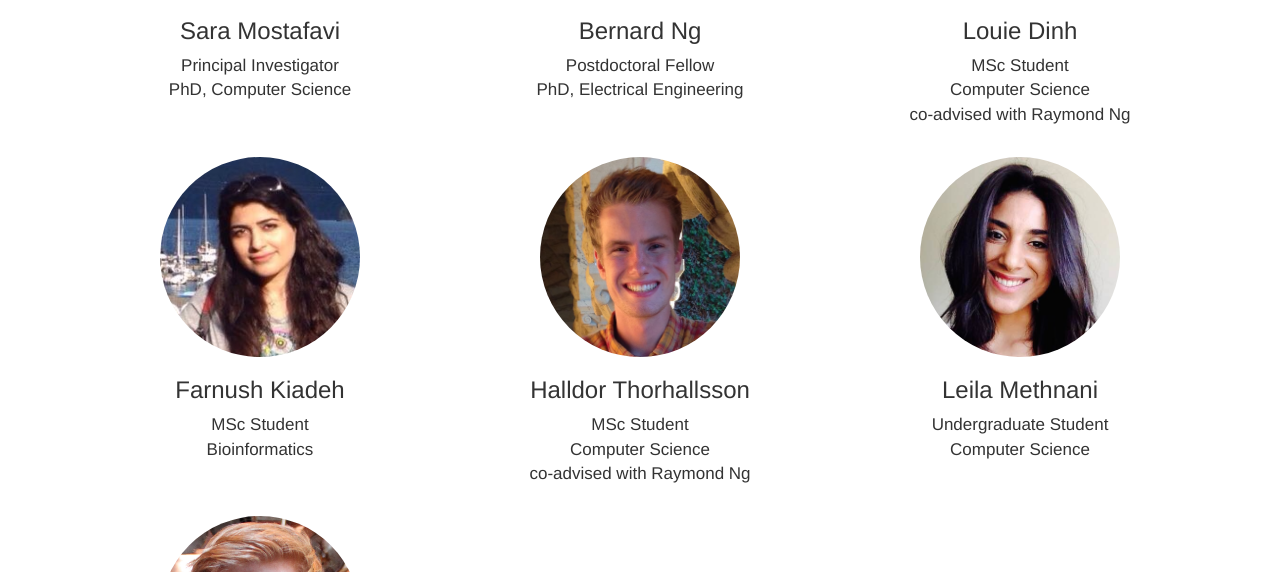
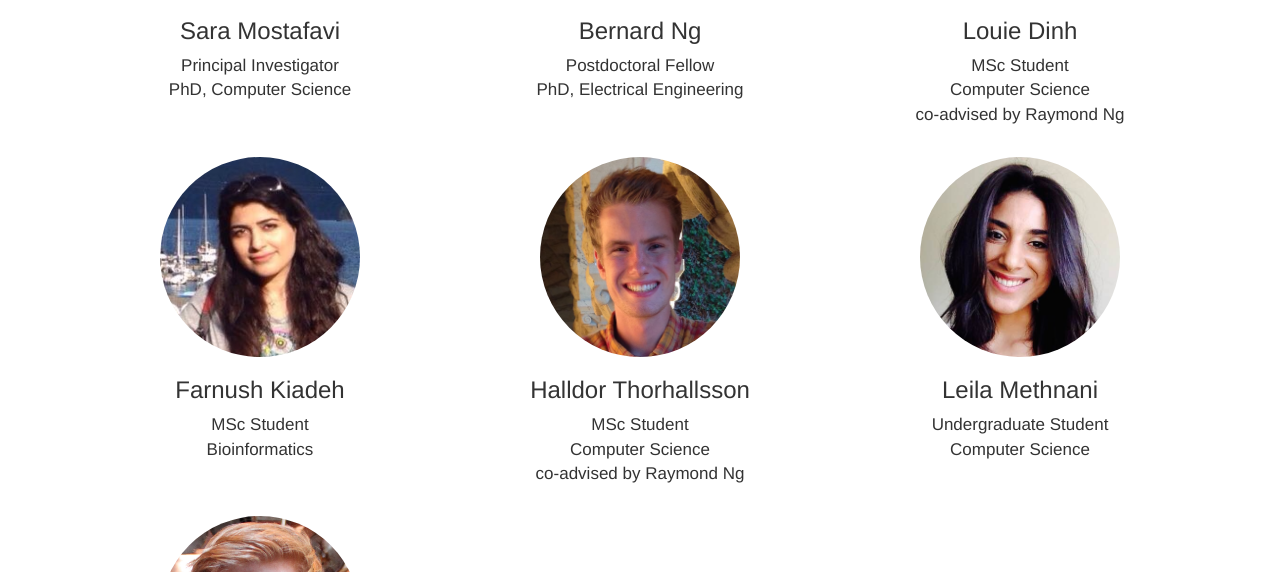
Before and after one commit to saramostafavi/saramostafavi.github.io, a Jekyll site: the page built from people.html, in a window 1280 px wide. Shown: the part 344-916 px from the top of the page. Built offline with Jekyll 4.4.1, drawn with Linux system fonts in a browser that asks for light colours; nearby versions of some CDN libraries; a style sheet for code colours, icons or effects is not loaded.

Commit message:
Update people.yml

```diff
--- a/_data/people.yml
+++ b/_data/people.yml
@@ -13,7 +13,7 @@
 - name: Louie Dinh
   role: MSc Student
   program: Computer Science
-  other: co-advised with Raymond Ng
+  other: co-advised by Raymond Ng
   photo: "/images/Louie.jpg"
 
 - name: Farnush Kiadeh
@@ -24,7 +24,7 @@
 - name: Halldor Thorhallsson
   role: MSc Student
   program: Computer Science
-  other: co-advised with Raymond Ng
+  other: co-advised by Raymond Ng
   photo: "/images/Halldor.jpeg"
 
 
```
